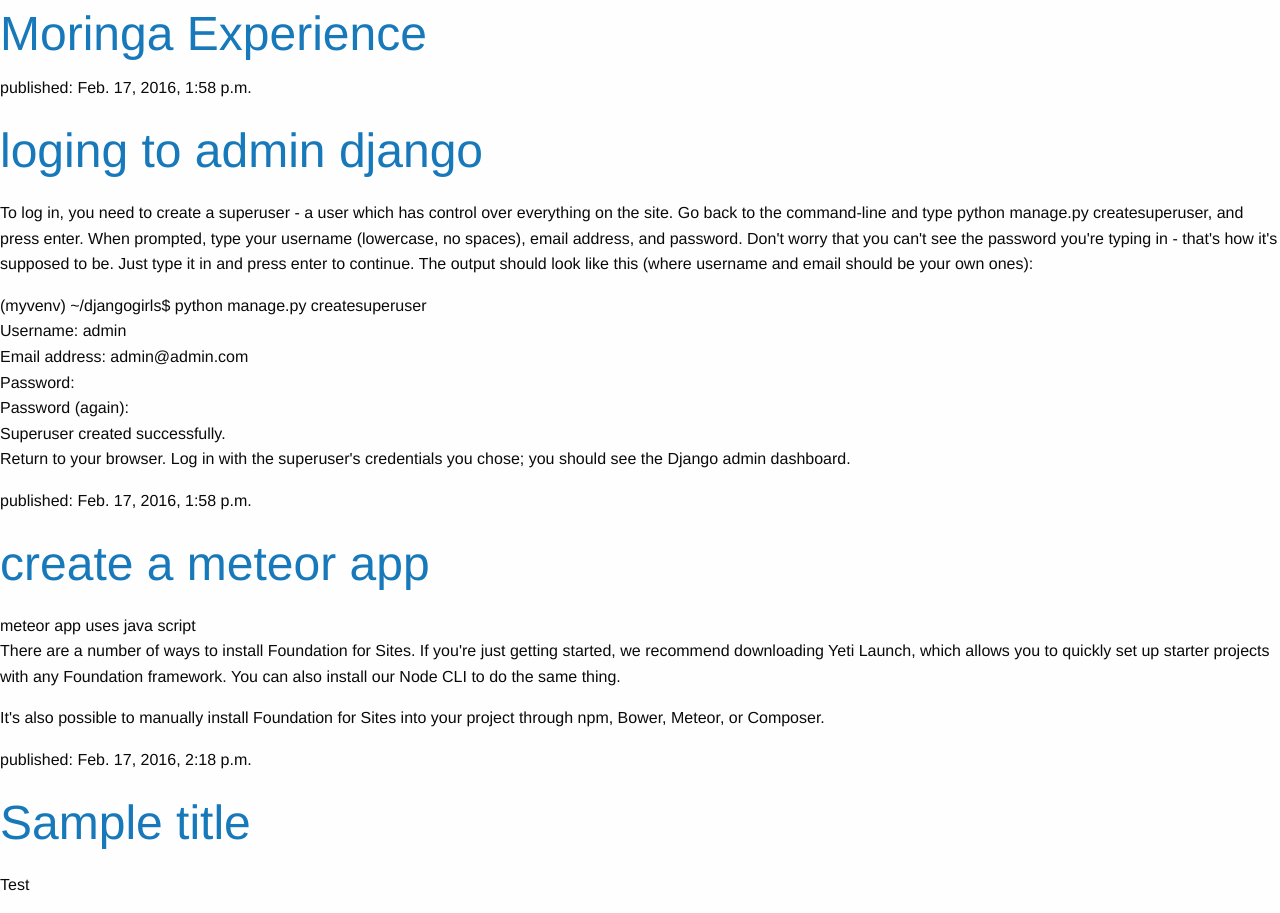
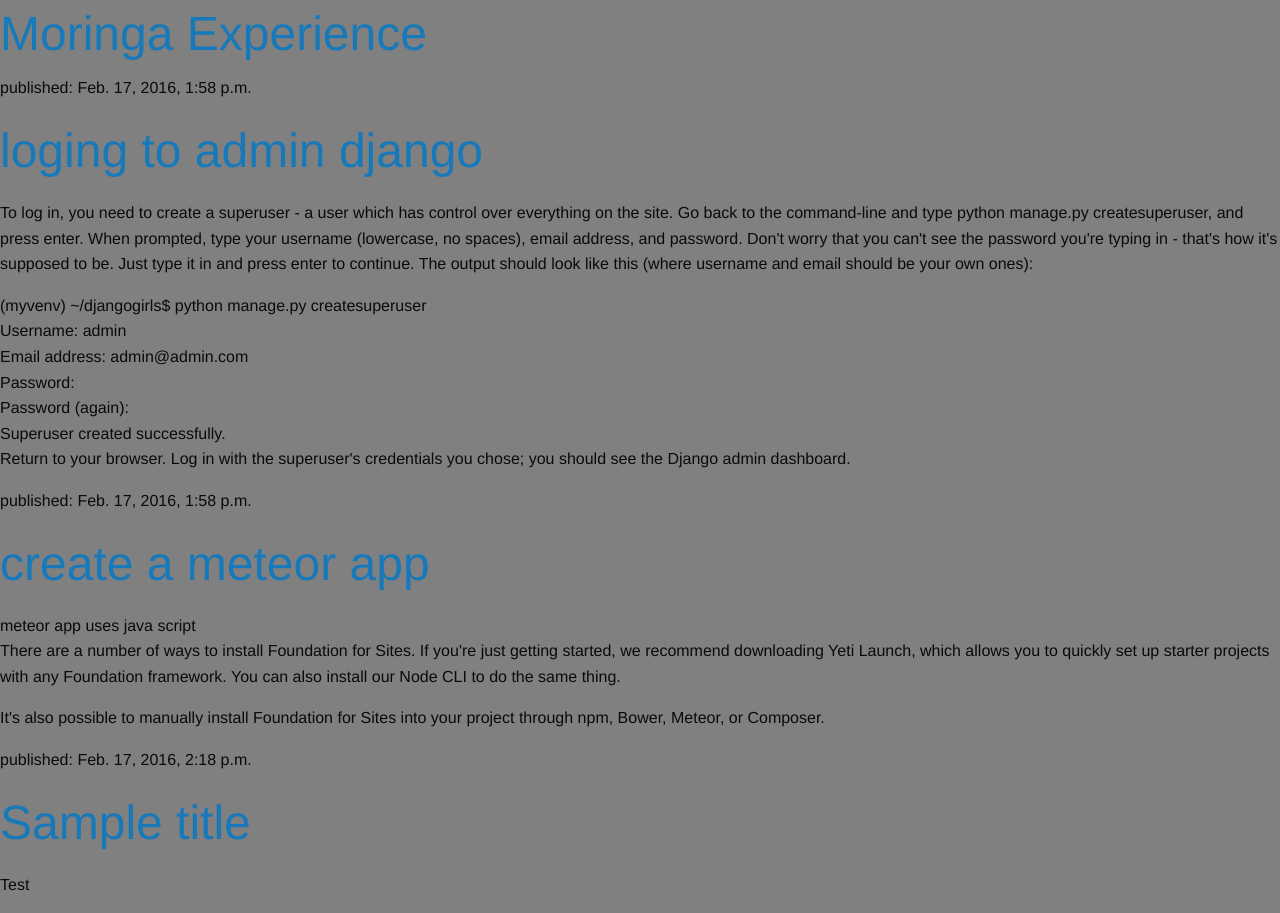
Before and after one commit to skafis/bloged, a Django app: page / in a window 1280 px wide. Run offline with Django 3.2, Linux system fonts and the light colour scheme; data comes from the database, SQL or seed files in the repository; some libraries are stand-ins or nearby versions.

Commit message:
include css

```diff
--- /dev/null
+++ b/blog/static/css/blog.css
@@ -0,0 +1,3 @@
+body{
+    background-color: gray;
+}
--- a/blog/templates/blog/post_list.html
+++ b/blog/templates/blog/post_list.html
@@ -1,7 +1,9 @@
+{% load staticfiles %}
 <html>
     <head>
         <title>frank</title>
-        <link rel="stylesheet" href="https://cdnjs.cloudflare.com/ajax/libs/foundation/6.1.2/foundation.min.css">
+        <link rel="stylesheet" href="https://cdnjs.cloudflare.com/ajax/libs/foundation/6.1.2/foundation.min.css" type=text/css >
+        <link rel="stylesheet" href="{% static 'css/blog.css' %}" type="text/css" />
     </head>
     <body>
         <div>
@@ -15,6 +17,6 @@
                 <p>{{ post.text|linebreaks }}</p>
             </div>
         {% endfor %}
-
+    <script type="text/javascript" src="https://cdnjs.cloudflare.com/ajax/libs/foundation/6.1.2/foundation.min.js"></script>
     </body>
 </html>
```
